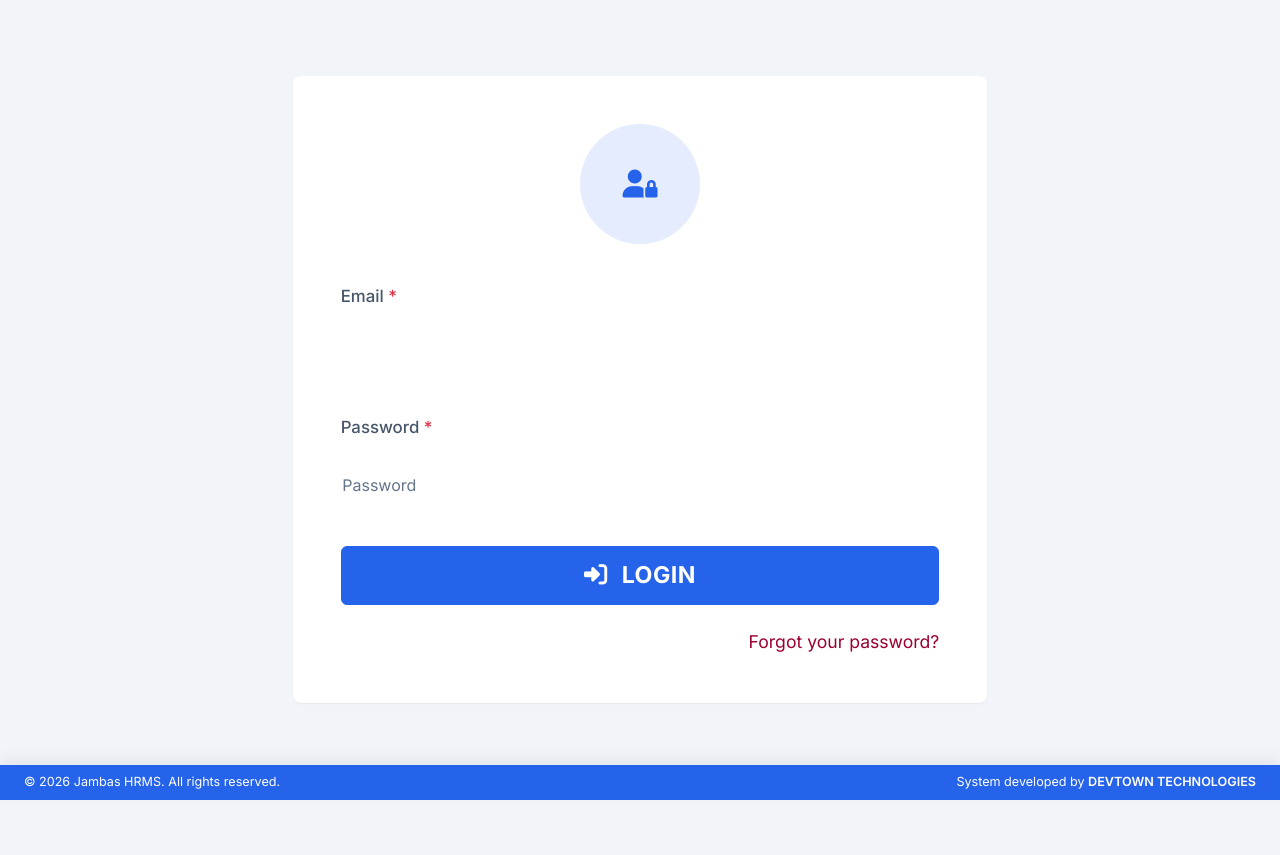
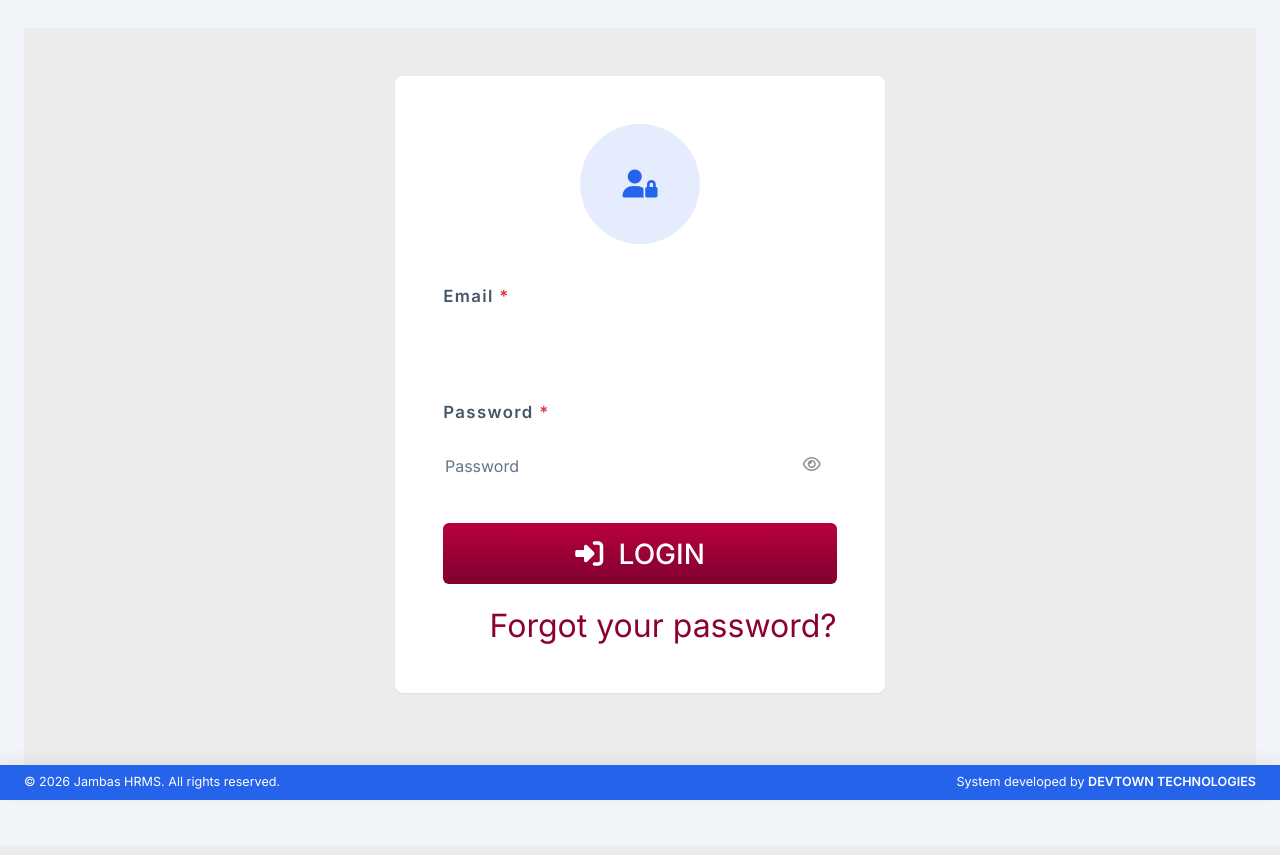
Before and after one commit to nekiwanuka/Jhrm-portal, a Django app: page /accounts/login/ in a window 1280 px wide. Run offline with Django 4.2, Linux system fonts and the light colour scheme; data comes from the database, SQL or seed files in the repository.

Commit message:
Redesign login UI with cleaner modern auth layout

```diff
--- a/static/css/styles.css
+++ b/static/css/styles.css
@@ -1110,6 +1110,97 @@ main {
   text-decoration: underline;
 }
 
+.auth-v2 {
+  background: #ececec;
+}
+
+.auth-card-v2 {
+  border-radius: 1rem;
+  background: #f8f8f8;
+  box-shadow: 0 10px 24px rgb(15 23 42 / 0.12);
+}
+
+.auth-logo-v2 {
+  width: 150px;
+  height: 150px;
+  object-fit: contain;
+}
+
+.auth-label-v2 {
+  font-size: 1.05rem;
+  color: #475569;
+  margin-bottom: 0.45rem;
+}
+
+.auth-form-v2 .form-control {
+  border: 1px solid #bec3ca;
+  border-radius: 0.85rem;
+  background: #f8f8f8;
+  min-height: 4.2rem;
+  padding: 1rem 1.05rem;
+  font-size: 1rem;
+}
+
+.auth-form-v2 .form-control:focus {
+  background: #fff;
+  border-color: #a7adb7;
+  box-shadow: 0 0 0 0.2rem rgb(37 99 235 / 0.08);
+}
+
+.auth-password-wrap {
+  position: relative;
+}
+
+.auth-eye-icon {
+  position: absolute;
+  right: 1rem;
+  top: 3.25rem;
+  color: #8b9098;
+  pointer-events: none;
+}
+
+.auth-btn-v2 {
+  min-height: 3.8rem;
+  border-radius: 0.35rem;
+  font-size: 1.75rem;
+  font-weight: 700;
+  color: #fff;
+  border: 0;
+  background: linear-gradient(180deg, #ba003f 0%, #7f002f 100%);
+}
+
+.auth-btn-v2:hover,
+.auth-btn-v2:focus {
+  color: #fff;
+  background: linear-gradient(180deg, #c00244 0%, #8a0033 100%);
+}
+
+.auth-forgot-v2 {
+  color: #8b0035;
+  text-decoration: none;
+  font-size: 2rem;
+  line-height: 1.15;
+}
+
+.auth-forgot-v2:hover {
+  text-decoration: underline;
+}
+
+@media (max-width: 768px) {
+  .auth-logo-v2 {
+    width: 118px;
+    height: 118px;
+  }
+
+  .auth-btn-v2 {
+    font-size: 1.1rem;
+  }
+
+  .auth-forgot-v2 {
+    font-size: 1.2rem;
+  }
+}
+
 .auth-field-wrap {
   border: 1px solid #d2deed;
   border-radius: 0.65rem;
--- a/templates/accounts/login.html
+++ b/templates/accounts/login.html
@@ -1,52 +1,51 @@
 {% extends 'base.html' %}
 {% block page_title %}Login{% endblock %}
 {% block content %}
-<section class="auth-page">
+<section class="auth-page auth-v2">
   <div class="row justify-content-center align-items-center py-4 py-md-5 auth-shell">
-    <div class="col-md-9 col-lg-8 col-xl-7">
-      <div class="card auth-card auth-card-minimal border-0 overflow-hidden">
+    <div class="col-md-8 col-lg-6 col-xl-5">
+      <div class="card auth-card auth-card-v2 border-0">
         <div class="card-body p-4 p-md-5">
-        <div class="mb-4 text-center auth-top-mark">
+          <div class="text-center mb-4">
             {% if branding.logo %}
-            <img src="{{ branding.logo.url }}" alt="{{ branding.app_name }}" class="auth-logo mb-3">
+              <img src="{{ branding.logo.url }}" alt="{{ branding.app_name }}" class="auth-logo-v2 mb-3">
             {% else %}
-            <div class="auth-badge auth-badge-minimal mb-3">
+              <div class="auth-badge auth-badge-minimal mb-3 mx-auto">
                 <i class="fa-solid fa-user-lock"></i>
               </div>
             {% endif %}
           </div>
 
-        <form method="post" class="text-start auth-form-shell-minimal">
+          <form method="post" class="auth-form-v2" novalidate>
             {% csrf_token %}
 
             {% if form.non_field_errors %}
-            <div class="alert alert-danger small p-2">
-              {% for error in form.non_field_errors %}
-                <div>{{ error }}</div>
-              {% endfor %}
+              <div class="alert alert-danger small py-2">
+                {% for error in form.non_field_errors %}<div>{{ error }}</div>{% endfor %}
               </div>
             {% endif %}
 
-          <div class="mb-4 auth-minimal-field">
-            <label class="form-label" for="{{ form.username.id_for_label }}">{{ form.username.label }}<span class="text-danger"> *</span></label>
+            <div class="mb-3">
+              <label class="form-label auth-label-v2" for="{{ form.username.id_for_label }}">Email<span class="text-danger"> *</span></label>
               {{ form.username }}
               {% for error in form.username.errors %}<div class="text-danger small mt-1">{{ error }}</div>{% endfor %}
             </div>
 
-          <div class="mb-4 auth-minimal-field">
-            <label class="form-label" for="{{ form.password.id_for_label }}">{{ form.password.label }}<span class="text-danger"> *</span></label>
+            <div class="mb-3 auth-password-wrap">
+              <label class="form-label auth-label-v2" for="{{ form.password.id_for_label }}">Password<span class="text-danger"> *</span></label>
               {{ form.password }}
+              <span class="auth-eye-icon"><i class="fa-regular fa-eye"></i></span>
               {% for error in form.password.errors %}<div class="text-danger small mt-1">{{ error }}</div>{% endfor %}
             </div>
 
             <div class="d-grid mt-4">
-              <button class="btn btn-primary py-2 fw-bold auth-submit-btn" type="submit">
+              <button class="btn auth-btn-v2" type="submit">
                 <i class="fa-solid fa-right-to-bracket me-2"></i> LOGIN
               </button>
             </div>
 
             <div class="text-end mt-4">
-            <a class="auth-forgot-link" href="mailto:{{ branding.company_email|default:'hr@jambasimaging.com' }}">Forgot your password?</a>
+              <a class="auth-forgot-v2" href="mailto:{{ branding.company_email|default:'hr@jambasimaging.com' }}">Forgot your password?</a>
             </div>
           </form>
         </div>
```
Lines whose indentation alone changed are shown as unchanged.
